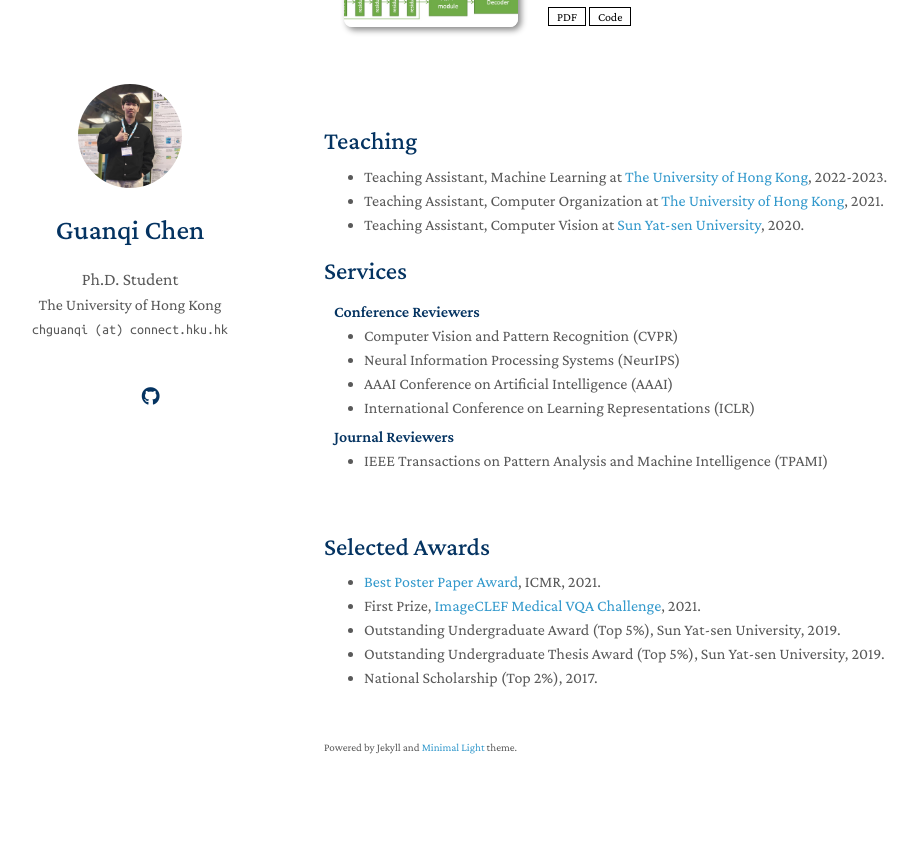
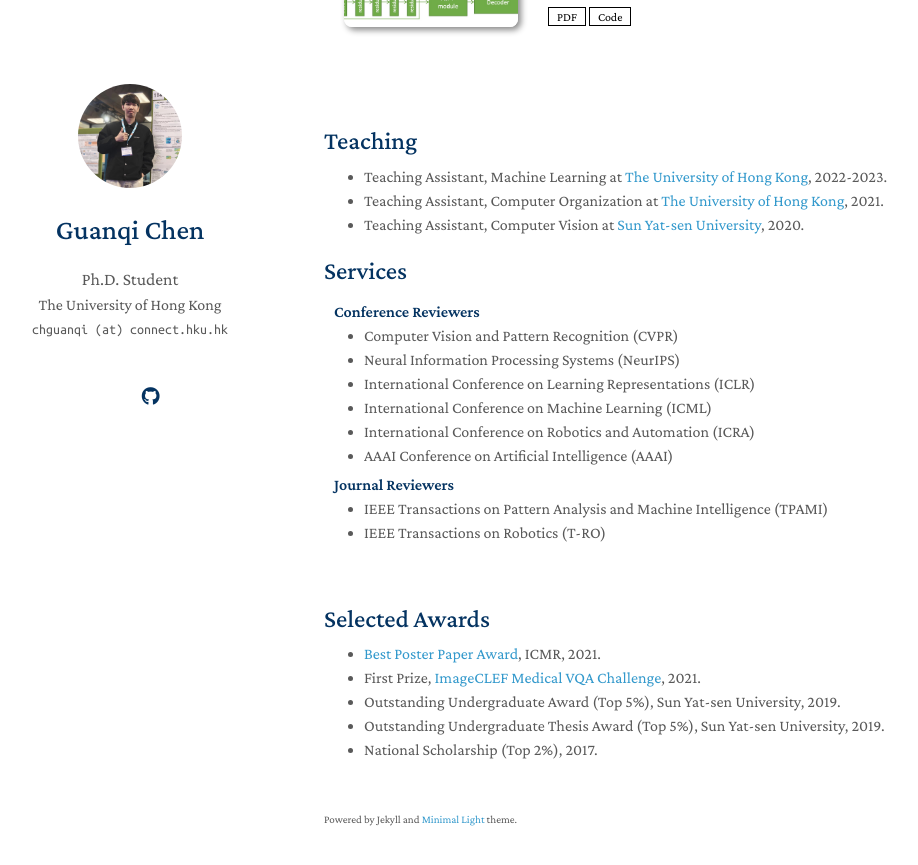
Before and after one commit to chenguanqi/chenguanqi.github.io, a Jekyll site: the page built from index.md, in a window 1280 px wide and 900 px high, scrolled down 1458 px. Shown: the top 865 px of the window, without its empty margins (146-1064 px from the left). Built offline with Jekyll 4.4.1, drawn with Linux system fonts in a browser that asks for light colours; nearby versions of some CDN libraries; a style sheet for code colours, icons or effects is not loaded; our own code applies the rules of GitHub Pages for plain Markdown files; before the commit the page ends 2286 px from its top, so only the background shows below that.

Commit message:
update-241217

```diff
--- a/_includes/services.md
+++ b/_includes/services.md
@@ -5,12 +5,15 @@
 <ul style="margin:0 0 5px;">
   <li>Computer Vision and Pattern Recognition (CVPR)</li>
   <li>Neural Information Processing Systems (NeurIPS)</li>
+  <li>International Conference on Learning Representations (ICLR)</li>
+  <li>International Conference on Machine Learning (ICML)</li>
+  <li>International Conference on Robotics and Automation (ICRA)</li>
   <li>AAAI Conference on Artificial Intelligence (AAAI)</li>
-  <li>International Conference on Learning Representations (ICLR)</li>
 </ul>
 
 <h4 style="margin:0 10px 0;">Journal Reviewers</h4>
 
 <ul style="margin:0 0 20px;">
   <li>IEEE Transactions on Pattern Analysis and Machine Intelligence (TPAMI)</li>
+  <li>IEEE Transactions on Robotics (T-RO)</li>
 </ul>
```
